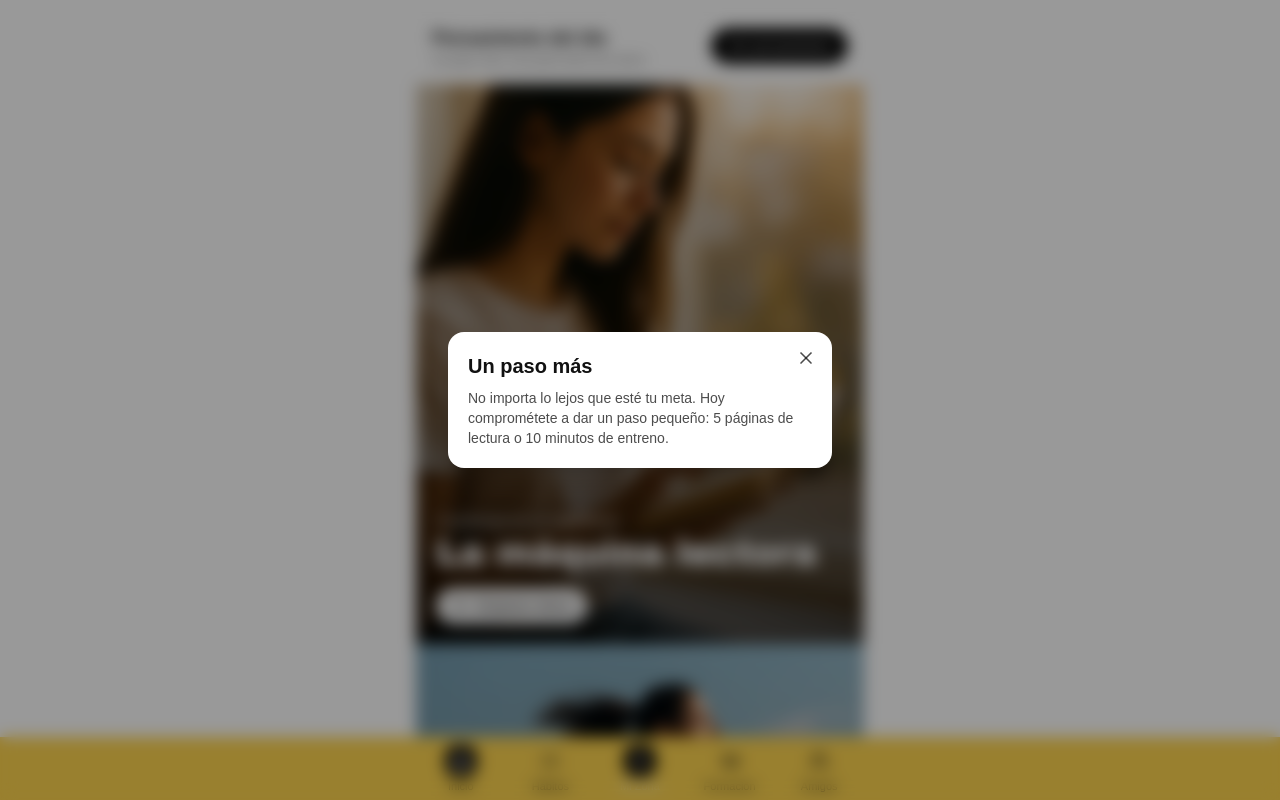
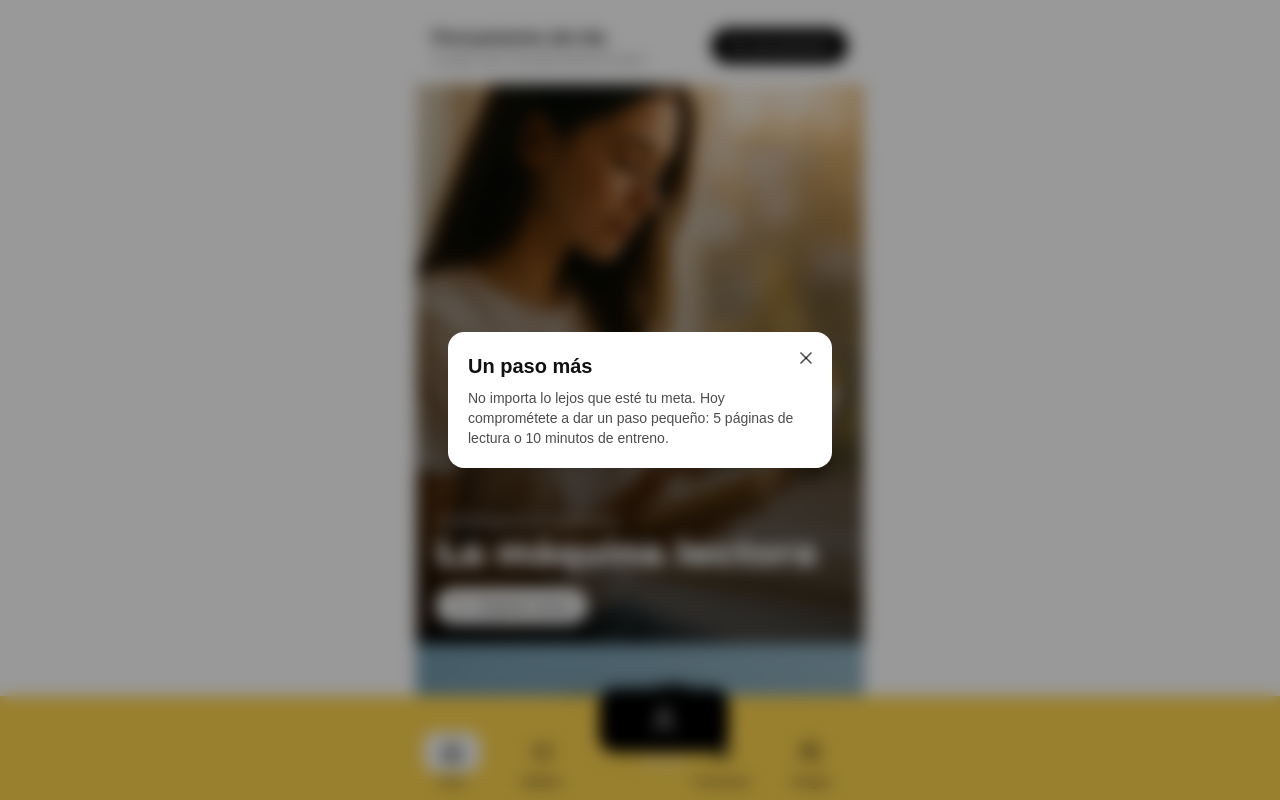
Before and after one commit to samcastella/akira, a Next.js app: page / in a window 1280 px wide. Shown: the top 800 px of the page. Built offline with nearby package versions, Linux system fonts and the light colour scheme.

Commit message:
nav: Mi zona pill grande, tabs activas con pill blanca, barra +30% altura

```diff
--- a/src/app/page.tsx
+++ b/src/app/page.tsx
@@ -8,14 +8,14 @@ import {
 import { motion, AnimatePresence } from 'framer-motion';
 import { Archivo_Black } from 'next/font/google';
 
-/* ====== Tipografía para TÍTULOS de las cards ====== */
+/* ===== Tipografía para títulos de cards ===== */
 const archivoBlack = Archivo_Black({
   weight: '400',
   subsets: ['latin'],
   variable: '--font-archivo-black',
 });
 
-/* ====== Colores ====== */
+/* ===== Colores ===== */
 const COLORS = {
   bg: '#ffffff',
   text: '#111111',
@@ -25,7 +25,7 @@ const COLORS = {
 
 type TabKey = 'inicio' | 'habitos' | 'mizona' | 'formacion' | 'amigos';
 
-/* ====== Pensamientos (L→D) ====== */
+/* ===== Pensamientos (L→D) ===== */
 type Thought = { title: string; text: string };
 
 const THOUGHTS_BY_DAY: Record<number, Thought> = {
@@ -40,7 +40,7 @@ const THOUGHTS_BY_DAY: Record<number, Thought> = {
 
 const todayThought = () => THOUGHTS_BY_DAY[new Date().getDay()];
 
-/* ====== Hábitos destacados ====== */
+/* ===== Hábitos destacados ===== */
 interface HabitCardData {
   key: string;
   title: string;
@@ -49,25 +49,26 @@ interface HabitCardData {
 }
 
 const FEATURED_HABITS: HabitCardData[] = [
-  { key: 'lectura',    title: 'La máquina lectora',     subtitle: 'Conviértete en un superlector',                      image: '/reading.jpg' },
-  { key: 'burpees',    title: 'Unos f*kn burpees',      subtitle: 'Comienza hoy y no pares',                            image: '/burpees.jpg' },
+  { key: 'lectura',    title: 'La máquina lectora',      subtitle: 'Conviértete en un superlector',                      image: '/reading.jpg' },
+  { key: 'burpees',    title: 'Unos f*kn burpees',       subtitle: 'Comienza hoy y no pares',                            image: '/burpees.jpg' },
   { key: 'ahorro',     title: 'Ahorra sin darte cuenta', subtitle: 'Un hábito pequeño que cambia tu futuro',            image: '/savings.jpg' },
-  { key: 'meditacion', title: 'Medita 5 minutos',       subtitle: 'Encuentra calma en tu día',                         image: '/meditation.jpg' },
+  { key: 'meditacion', title: 'Medita 5 minutos',        subtitle: 'Encuentra calma en tu día',                         image: '/meditation.jpg' },
 ];
 
-/* ====== Layout helpers ====== */
+/* ===== Layout helpers ===== */
 function SafeContainer({ children }: { children: React.ReactNode }) {
   return (
     <div
       className="mx-auto w-full max-w-md px-4"
-      style={{ paddingBottom: 'calc(80px + env(safe-area-inset-bottom, 0px))' }}
+      // + altura (≈30% más) porque “Mi zona” sobresale y la barra es más alta
+      style={{ paddingBottom: 'calc(120px + env(safe-area-inset-bottom, 0px))' }}
     >
       {children}
     </div>
   );
 }
 
-/* ====== Bottom Nav ====== */
+/* ===== Bottom Nav (custom) ===== */
 function BottomNav({
   active,
   onChange,
@@ -78,7 +79,7 @@ function BottomNav({
   const items: { key: TabKey; label: string; icon: React.ElementType }[] = [
     { key: 'inicio', label: 'Inicio', icon: Home },
     { key: 'habitos', label: 'Hábitos', icon: ListChecks },
-    { key: 'mizona', label: 'Mi Zona', icon: User },
+    { key: 'mizona', label: 'Mi zona', icon: User },
     { key: 'formacion', label: 'Formación', icon: GraduationCap },
     { key: 'amigos', label: 'Amigos', icon: Users },
   ];
@@ -86,35 +87,71 @@ function BottomNav({
   return (
     <div
       className="fixed inset-x-0 bottom-0 z-30"
-      style={{ background: COLORS.accent, paddingBottom: 'env(safe-area-inset-bottom, 0px)' }}
+      style={{
+        background: COLORS.accent,
+        paddingBottom: 'env(safe-area-inset-bottom, 0px)',
+      }}
     >
-      <div className="mx-auto grid max-w-md grid-cols-5">
+      <div className="relative mx-auto grid max-w-md grid-cols-5 items-end py-3">
         {items.map(({ key, label, icon: Icon }) => {
           const isActive = key === active;
-          const isMiZona = key === 'mizona'; // <- SIEMPRE resaltada
+          const isMiZona = key === 'mizona';
+
+          if (isMiZona) {
+            // Botón central grande “flotando”
+            const bg = isActive ? COLORS.accent : COLORS.black;
+            const fg = isActive ? COLORS.text : '#fff';
             return (
+              <div key={key} className="col-span-1 -translate-y-5">
                 <button
-              key={key}
                   onClick={() => onChange(key)}
-              className="flex flex-col items-center justify-center py-2 text-[11px]"
-              style={{ paddingInline: 6 }}
+                  className="mx-auto flex flex-col items-center"
+                  style={{ paddingInline: 4 }}
+                  aria-label={label}
                 >
                   <div
-                className="flex h-8 w-8 items-center justify-center rounded-xl"
+                    className="flex items-center justify-center rounded-2xl shadow-lg"
                     style={{
-                  background: isMiZona ? COLORS.black : isActive ? COLORS.black : 'transparent',
-                  color: isMiZona ? '#fff' : isActive ? '#fff' : COLORS.text,
+                      height: 64,
+                      width: 130,
+                      background: bg,
+                      color: fg,
                     }}
                   >
-                <Icon className="h-5 w-5" />
+                    <Icon className="h-7 w-7" />
                   </div>
-              <span
-                className="mt-1 leading-none"
-                style={{ color: isMiZona ? '#fff' : COLORS.text }}
-              >
+                  <span className="mt-1 text-[12px] leading-none" style={{ color: fg }}>
                     {label}
                   </span>
                 </button>
+              </div>
+            );
+          }
+
+          // Resto de elementos (pill blanca al estar activos)
+          return (
+            <div key={key} className="col-span-1">
+              <button
+                onClick={() => onChange(key)}
+                className="flex flex-col items-center justify-center"
+                style={{ paddingInline: 8 }}
+                aria-label={label}
+              >
+                <div
+                  className="flex items-center justify-center rounded-xl px-4 transition"
+                  style={{
+                    height: 40,                 // + altura
+                    background: isActive ? '#ffffff' : 'transparent',
+                    color: COLORS.text,
+                  }}
+                >
+                  <Icon className="h-6 w-6" />
+                </div>
+                <span className="mt-1 text-[12px] leading-none" style={{ color: COLORS.text }}>
+                  {label}
+                </span>
+              </button>
+            </div>
           );
         })}
       </div>
@@ -122,7 +159,7 @@ function BottomNav({
   );
 }
 
-/* ====== Modal Pensamiento ====== */
+/* ===== Modal Pensamiento ===== */
 function ThoughtModal({
   open,
   onClose,
@@ -165,7 +202,7 @@ function ThoughtModal({
   );
 }
 
-/* ====== Card de hábito (4:5, full-bleed, sin recuadro) ====== */
+/* ===== Card de hábito (4:5, full-bleed, sin recuadro) ===== */
 function HabitCard({
   data,
   onStart,
@@ -207,7 +244,7 @@ function HabitCard({
   );
 }
 
-/* ====== Página ====== */
+/* ===== Página ===== */
 export default function Page() {
   const [tab, setTab] = useState<TabKey>('inicio');
 
@@ -218,7 +255,7 @@ export default function Page() {
     return () => clearTimeout(t);
   }, []);
 
-  // Pensamiento del día (se muestra 1 vez/día)
+  // Pensamiento del día (1 vez/día)
   const thought = useMemo(() => todayThought(), []);
   const [openThought, setOpenThought] = useState(false);
   useEffect(() => {
```
Lines whose indentation alone changed are shown as unchanged.
